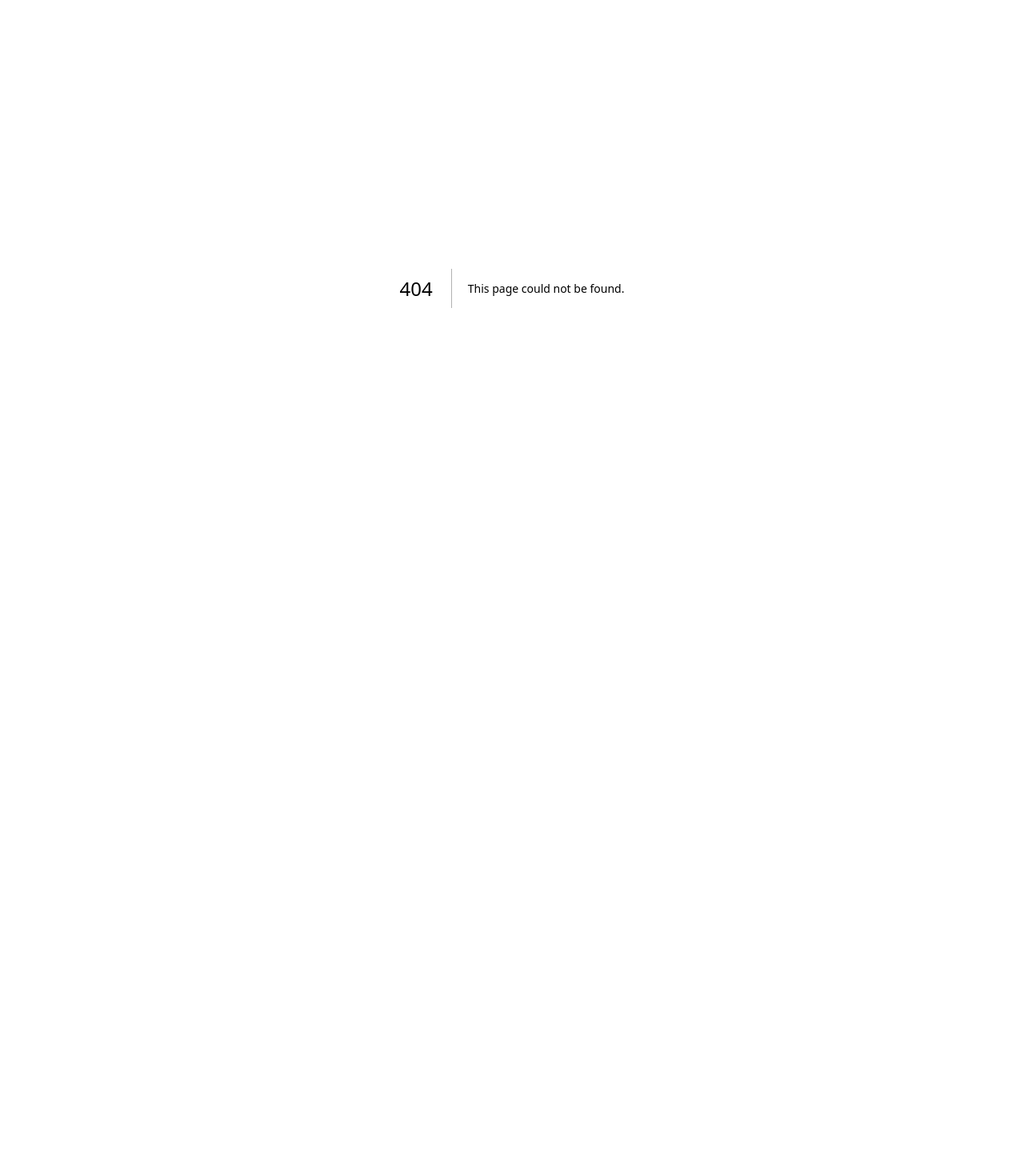
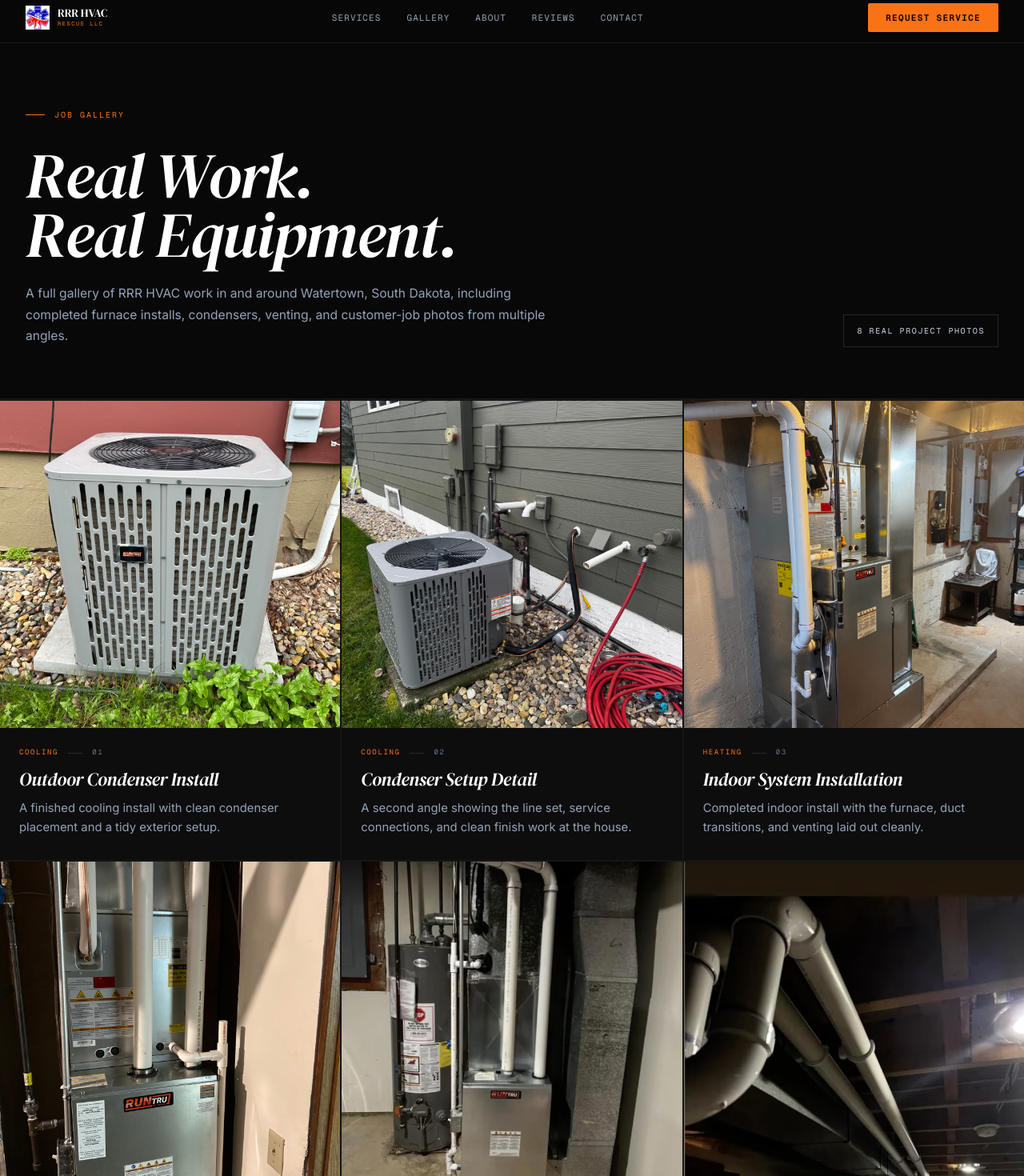
Before and after one commit to steinbros1012/RRR-HVAC, a Next.js app: page /gallery in a window 1280 px wide. Before the commit this address had no page. Shown: the part 40-1510 px from the top of the page at 80% size. Before the commit the page ends 800 px from the top, so only its background shows below. Built offline with nearby package versions, Linux system fonts and the light colour scheme.

Commit message:
feat: add project gallery page

```diff
--- /dev/null
+++ b/src/app/gallery/page.tsx
@@ -0,0 +1,244 @@
+import type { Metadata } from "next";
+import Navbar from "@/components/Navbar";
+import Footer from "@/components/Footer";
+import StickyEstimateCTA from "@/components/StickyEstimateCTA";
+import CTABanner from "@/components/CTABanner";
+
+export const metadata: Metadata = {
+  title: "Gallery | RRR HVAC Rescue LLC",
+  description:
+    "See real HVAC work from RRR HVAC Rescue LLC in Watertown, South Dakota, including furnace installs, condensers, venting, and completed system replacements.",
+};
+
+const galleryImages = [
+  {
+    src: "/customer-jobs/img-0017.jpg",
+    alt: "Outdoor condenser installed beside a home in Watertown",
+    category: "Cooling",
+    title: "Outdoor Condenser Install",
+    description:
+      "A finished cooling install with clean condenser placement and a tidy exterior setup.",
+    objectPosition: "center center",
+  },
+  {
+    src: "/customer-jobs/img-0600.jpg",
+    alt: "Second exterior angle of a newly installed outdoor HVAC condenser",
+    category: "Cooling",
+    title: "Condenser Setup Detail",
+    description:
+      "A second angle showing the line set, service connections, and clean finish work at the house.",
+    objectPosition: "center center",
+  },
+  {
+    src: "/customer-jobs/img-0758.jpg",
+    alt: "Indoor furnace and ductwork installation in a basement mechanical area",
+    category: "Heating",
+    title: "Indoor System Installation",
+    description:
+      "Completed indoor install with the furnace, duct transitions, and venting laid out cleanly.",
+    objectPosition: "center center",
+  },
+  {
+    src: "/customer-jobs/img-0067.jpg",
+    alt: "Second indoor angle of a RunTru furnace installation with venting and gas line visible",
+    category: "Heating",
+    title: "Mechanical Room Finish",
+    description:
+      "A second view of the install showing the finished equipment, vent runs, and gas piping.",
+    objectPosition: "center center",
+  },
+  {
+    src: "/furnace-install-finished.png",
+    alt: "Completed furnace installation",
+    category: "Heating",
+    title: "Furnace Replacement",
+    description:
+      "High-efficiency furnace install with updated venting, gas connections, and clean finish work.",
+    objectPosition: "center center",
+  },
+  {
+    src: "/basement-install-photo.png",
+    alt: "Basement HVAC installation in Watertown",
+    category: "Residential",
+    title: "Basement System Install",
+    description:
+      "Full basement HVAC installation with ductwork and equipment integrated into the space.",
+    objectPosition: "center top",
+  },
+  {
+    src: "/gas-meter-and-venting.png",
+    alt: "Gas meter and venting setup for HVAC installation",
+    category: "Gas & Venting",
+    title: "Gas Line & Venting",
+    description:
+      "Gas connection and venting details handled cleanly and to code for a new system install.",
+    objectPosition: "center center",
+  },
+  {
+    src: "/exterior-vent-pipes.png",
+    alt: "Exterior vent pipe installation on the side of a home",
+    category: "Exterior",
+    title: "Exterior Vent Installation",
+    description:
+      "Exterior venting with tight penetrations, proper layout, and a clean finished appearance.",
+    objectPosition: "center center",
+  },
+];
+
+export default function GalleryPage() {
+  return (
+    <>
+      <Navbar />
+      <main style={{ background: "#080808" }}>
+        <section
+          style={{
+            paddingTop: "calc(5rem + 96px)",
+            paddingBottom: "4rem",
+            borderBottom: "1px solid rgba(255,255,255,0.07)",
+          }}
+        >
+          <div className="max-w-7xl mx-auto px-5 sm:px-8">
+            <div className="flex items-center gap-3 mb-8">
+              <div className="w-6 h-px" style={{ background: "#F97316" }} />
+              <span
+                className="font-mono uppercase"
+                style={{ fontSize: "10px", letterSpacing: "0.2em", color: "#F97316" }}
+              >
+                Job Gallery
+              </span>
+            </div>
+
+            <div className="flex flex-col lg:flex-row lg:items-end lg:justify-between gap-6">
+              <div>
+                <h1
+                  className="font-serif"
+                  style={{
+                    fontSize: "clamp(2.8rem, 6.5vw, 5rem)",
+                    letterSpacing: "-0.02em",
+                    color: "#FFFFFF",
+                    fontStyle: "italic",
+                    lineHeight: 0.92,
+                    marginBottom: "1.5rem",
+                  }}
+                >
+                  Real Work.
+                  <br />
+                  Real Equipment.
+                </h1>
+                <p
+                  className="font-body"
+                  style={{
+                    color: "#94A3B8",
+                    fontSize: "0.975rem",
+                    lineHeight: 1.7,
+                    maxWidth: "42rem",
+                  }}
+                >
+                  A full gallery of RRR HVAC work in and around Watertown, South Dakota,
+                  including completed furnace installs, condensers, venting, and customer-job
+                  photos from multiple angles.
+                </p>
+              </div>
+
+              <div
+                className="font-mono uppercase"
+                style={{
+                  fontSize: "10px",
+                  letterSpacing: "0.16em",
+                  color: "#CBD5E1",
+                  border: "1px solid rgba(255,255,255,0.12)",
+                  padding: "12px 16px",
+                }}
+              >
+                8 real project photos
+              </div>
+            </div>
+          </div>
+        </section>
+
+        <section style={{ padding: "2px 0 0", background: "rgba(255,255,255,0.05)" }}>
+          <div className="grid md:grid-cols-2 xl:grid-cols-3" style={{ gap: "2px" }}>
+            {galleryImages.map((image, index) => (
+              <article
+                key={image.src}
+                style={{
+                  background: "#0d0d0d",
+                  display: "flex",
+                  flexDirection: "column",
+                }}
+              >
+                <div style={{ overflow: "hidden", height: "clamp(280px, 32vw, 440px)" }}>
+                  {/* eslint-disable-next-line @next/next/no-img-element */}
+                  <img
+                    src={image.src}
+                    alt={image.alt}
+                    style={{
+                      width: "100%",
+                      height: "100%",
+                      objectFit: "cover",
+                      objectPosition: image.objectPosition,
+                      display: "block",
+                    }}
+                  />
+                </div>
+                <div style={{ padding: "1.5rem 1.5rem 1.75rem" }}>
+                  <div
+                    style={{
+                      display: "flex",
+                      alignItems: "center",
+                      gap: "0.75rem",
+                      marginBottom: "0.9rem",
+                    }}
+                  >
+                    <span
+                      className="font-mono uppercase"
+                      style={{ fontSize: "9px", letterSpacing: "0.18em", color: "#F97316" }}
+                    >
+                      {image.category}
+                    </span>
+                    <div
+                      style={{
+                        width: "18px",
+                        height: "1px",
+                        background: "rgba(255,255,255,0.12)",
+                      }}
+                    />
+                    <span
+                      className="font-mono uppercase"
+                      style={{ fontSize: "9px", letterSpacing: "0.18em", color: "#64748B" }}
+                    >
+                      0{index + 1}
+                    </span>
+                  </div>
+                  <h2
+                    className="font-serif"
+                    style={{
+                      fontSize: "1.45rem",
+                      color: "#FFFFFF",
+                      fontStyle: "italic",
+                      letterSpacing: "-0.02em",
+                      lineHeight: 1.05,
+                      marginBottom: "0.7rem",
+                    }}
+                  >
+                    {image.title}
+                  </h2>
+                  <p
+                    className="font-body"
+                    style={{ fontSize: "0.925rem", color: "#94A3B8", lineHeight: 1.65 }}
+                  >
+                    {image.description}
+                  </p>
+                </div>
+              </article>
+            ))}
+          </div>
+        </section>
+
+        <CTABanner />
+      </main>
+      <Footer />
+      <StickyEstimateCTA />
+    </>
+  );
+}
--- a/src/components/Footer.tsx
+++ b/src/components/Footer.tsx
@@ -5,6 +5,7 @@ const PHONE = "(605) 881-5622";
 export default function Footer() {
   const links = [
     { label: "Services", href: "/services" },
+    { label: "Gallery", href: "/gallery" },
     { label: "About", href: "/about" },
     { label: "Reviews", href: "/reviews" },
     { label: "Contact", href: "/contact" },
--- a/src/components/Navbar.tsx
+++ b/src/components/Navbar.tsx
@@ -6,6 +6,7 @@ const PHONE = "(605) 881-5622";
 
 const links = [
   { label: "Services", href: "/services" },
+  { label: "Gallery", href: "/gallery" },
   { label: "About", href: "/about" },
   { label: "Reviews", href: "/reviews" },
   { label: "Contact", href: "/contact" },
```
